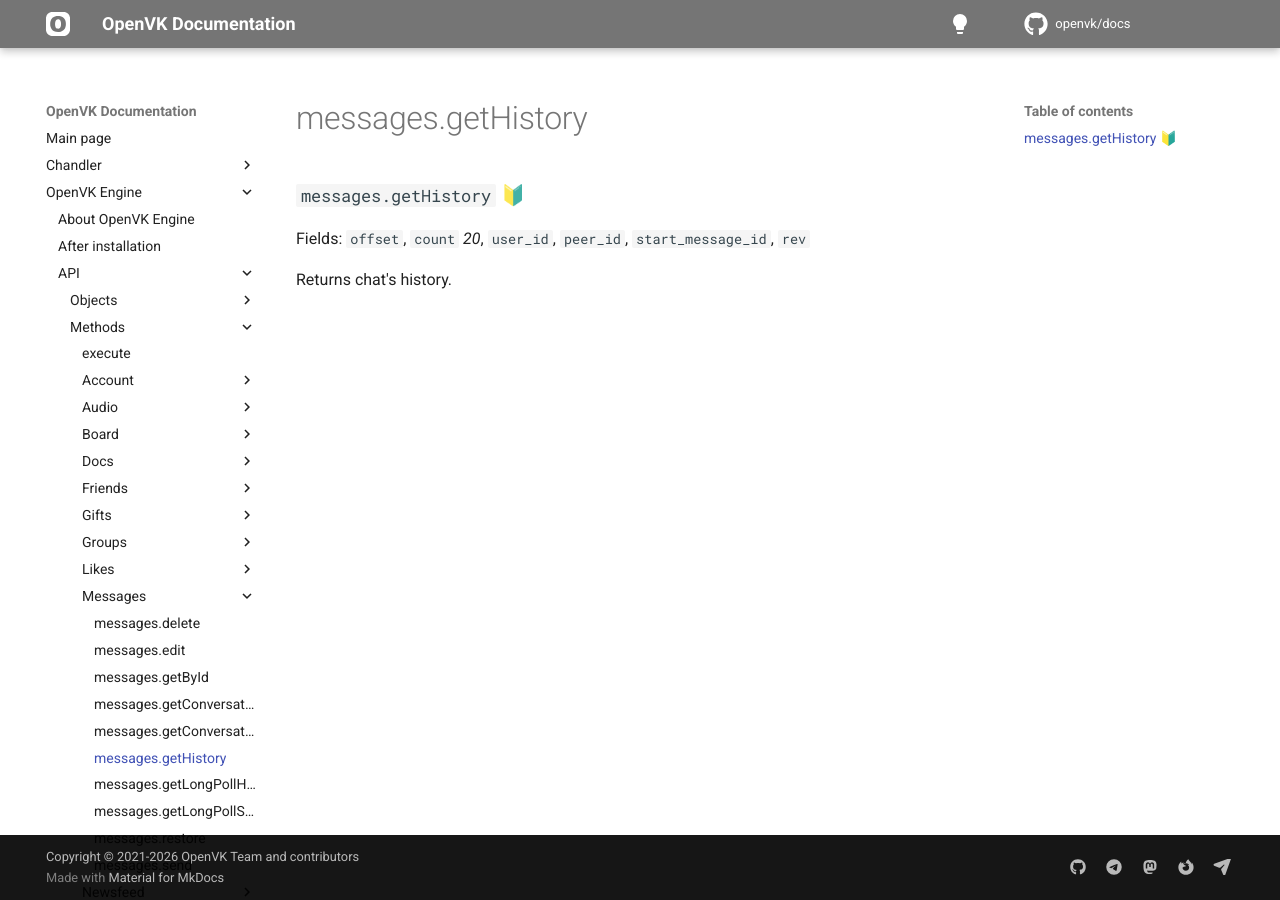
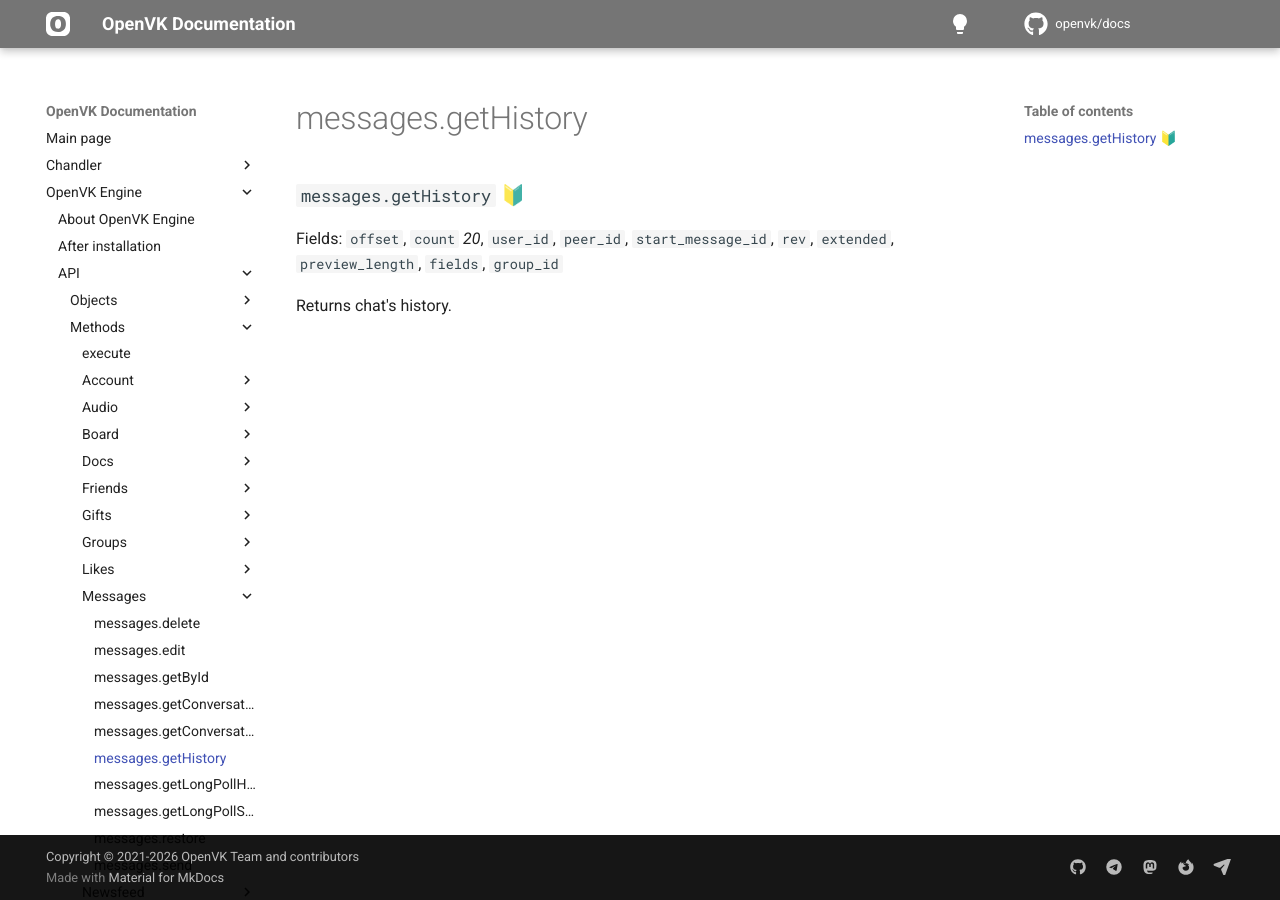
Before and after one commit to OpenVK/docs, an MkDocs documentation site: the page built from docs/openvk_engine/api/methods/messages/getHistory.md, in a window 1280 px wide. Built offline with MkDocs 1.6.1 and Material for MkDocs 9.7.7, drawn with Linux system fonts in a browser that asks for light colours; comment, search, counter and statistics services are not loaded.

Commit message:
Update getHistory.md

```diff
--- a/docs/openvk_engine/api/methods/messages/getHistory.md
+++ b/docs/openvk_engine/api/methods/messages/getHistory.md
@@ -1,5 +1,5 @@
 ### `messages.getHistory` 🔰
 
-Fields: `offset`, `count` _20_, `user_id`, `peer_id`, `start_message_id`, `rev`
+Fields: `offset`, `count` _20_, `user_id`, `peer_id`, `start_message_id`, `rev`, `extended`, `preview_length`, `fields`, `group_id`
 
 Returns chat's history.
```
